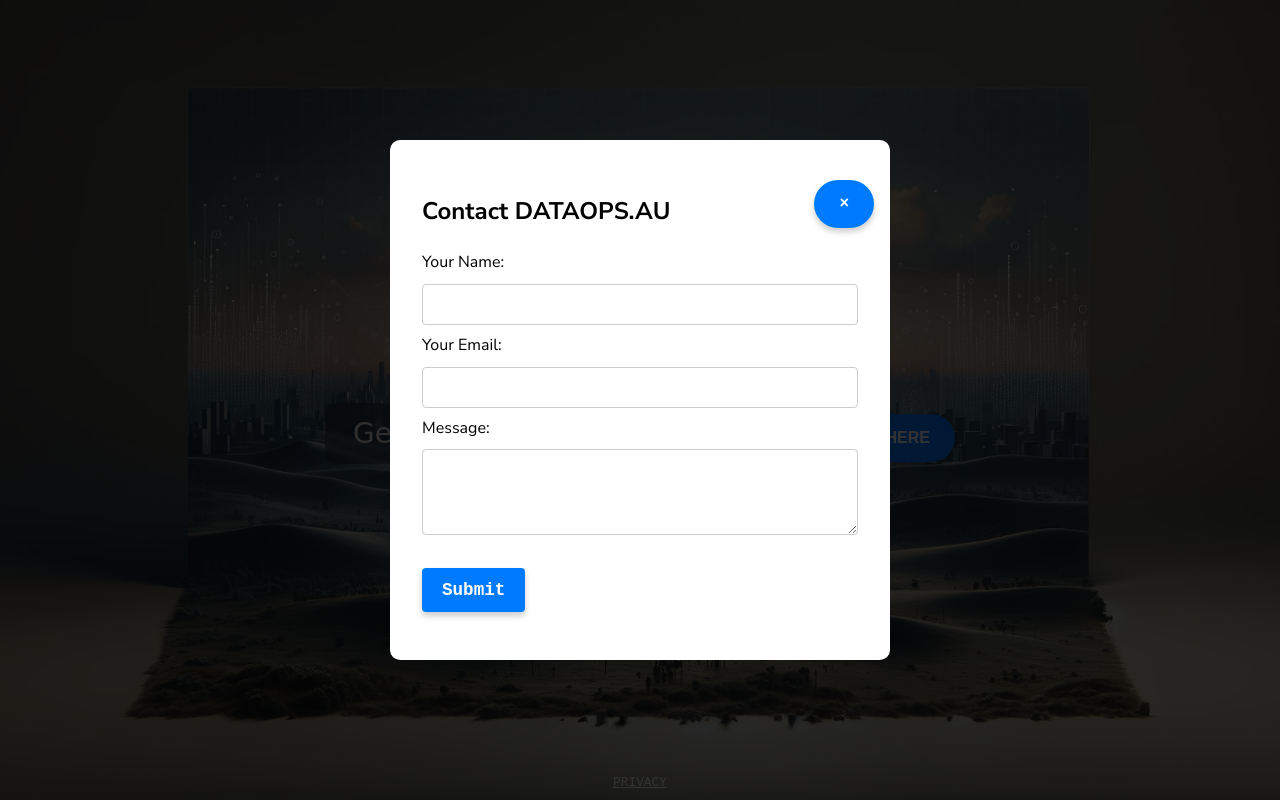
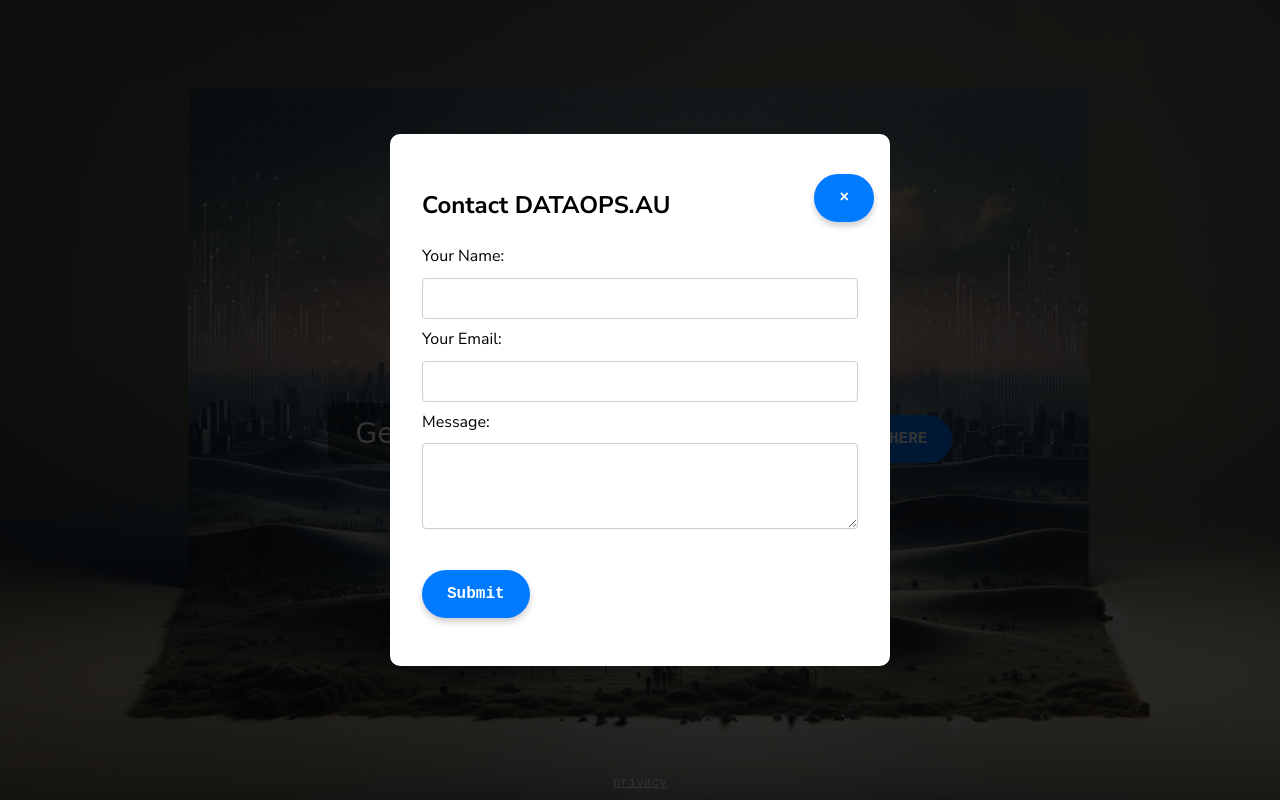
Before and after one commit to dataops-au/web, a plain HTML site: page index.html in a window 1280 px wide. Both pictures are taken after a click on the button "START HERE". Drawn offline with Linux system fonts and the light colour scheme; a web font is replaced by a local one.

Commit message:
Update index.html

```diff
--- a/index.html
+++ b/index.html
@@ -36,23 +36,23 @@
     z-index: 1;
     padding: 2rem;
   }
+  .content > p {
+    font-family: 'Jersey 15 Charted', cursive;
+    font-size: 1.75em;
+    margin-bottom: 1.5em;
+    color: #ffffff;
+    background: rgba(0, 0, 0, 0.45);
+    padding: 0.4em 1em;
+    border-radius: 10px;
+    display: inline-block;
+    line-height: 1.4;
+    font-weight: 500;
+    text-shadow: none;
+  }
   h1 {
     font-size: 2.2em;
     margin-bottom: 0.5em;
   }
-.content > p {
-  font-family: 'Jersey 15 Charted', cursive;
-  font-size: 1.75em;
-  margin-bottom: 1.5em;
-  color: #f0e7dc;
-  background: rgba(32, 35, 51, 0.5);
-  padding: 0.4em 1em;
-  border-radius: 10px;
-  display: inline-block;
-  line-height: 1.4;
-  backdrop-filter: blur(2px);
-}
-
   button.mailto-link {
     background-color: #007bff;
     color: #fff;
@@ -64,6 +64,7 @@
     cursor: pointer;
     transition: transform 0.3s, box-shadow 0.3s, background-color 0.3s;
     box-shadow: 0 4px 6px rgba(0,0,0,0.2);
+    font-family: 'Monomaniac One', monospace;
   }
   button.mailto-link:hover {
     background-color: #0056b3;
@@ -71,6 +72,28 @@
     box-shadow: 0 6px 6px rgba(0,0,0,0.3);
   }
   button.mailto-link:active {
+    transform: translateY(1px);
+    box-shadow: 0 3px 3px rgba(0,0,0,0.2);
+  }
+  button[type="submit"] {
+    background-color: #007bff;
+    color: #fff;
+    padding: 15px 25px;
+    font-size: 1em;
+    font-weight: bold;
+    border: none;
+    border-radius: 50px;
+    cursor: pointer;
+    transition: transform 0.3s, box-shadow 0.3s, background-color 0.3s;
+    box-shadow: 0 4px 6px rgba(0,0,0,0.2);
+    font-family: 'Monomaniac One', monospace;
+  }
+  button[type="submit"]:hover {
+    background-color: #0056b3;
+    transform: translateY(-3px);
+    box-shadow: 0 6px 6px rgba(0,0,0,0.3);
+  }
+  button[type="submit"]:active {
     transform: translateY(1px);
     box-shadow: 0 3px 3px rgba(0,0,0,0.2);
   }
@@ -129,7 +152,8 @@
     background: transparent;
     border: none;
     font-size: 1.5rem;
-    color: #aaa;
+    font-weight: bold;
+    color: #333;
     cursor: pointer;
   }
   .close:hover {
@@ -142,20 +166,6 @@
     border: 1px solid #ccc;
     border-radius: 4px;
     resize: vertical;
-  }
-  button[type="submit"] {
-    background-color: #007bff;
-    color: #fff;
-    padding: 12px 20px;
-    border: none;
-    border-radius: 4px;
-    cursor: pointer;
-    font-size: 1.1em;
-    margin-top: 1rem;
-    font-family: 'Monomaniac One', monospace;
-  }
-  button[type="submit"]:hover {
-    background-color: #0056b3;
   }
   footer {
     position: absolute;
@@ -174,15 +184,6 @@
     from { width: 0 }
     to { width: 100% }
   }
-
- #privacyModal .modal-content * {
-  font-family: 'Nunito Sans', sans-serif !important;
-  font-weight: 400 !important;
-  color: #000 !important;
-  text-shadow: none !important;
-  font-size: 1rem !important;
-}
-
 </style>
 </head>
 <body>
@@ -240,7 +241,7 @@
 </section>
 
 <footer>
-  <a id="openPrivacy">PRIVACY</a>
+  <a id="openPrivacy">privacy</a>
 </footer>
 
 <script>
@@ -248,14 +249,12 @@
   const expires = new Date(Date.now() + days * 864e5).toUTCString();
   document.cookie = name + '=' + encodeURIComponent(value) + '; expires=' + expires + '; path=/';
 }
-
 function getCookie(name) {
   return document.cookie.split('; ').reduce((r, v) => {
     const parts = v.split('=');
     return parts[0] === name ? decodeURIComponent(parts[1]) : r
   }, '');
 }
-
 function updatePassiveFields(optedOut) {
   document.getElementById("user_agent").value = optedOut ? "opted-out" : navigator.userAgent;
   document.getElementById("screen_resolution").value = optedOut ? "opted-out" : `${screen.width}x${screen.height}`;
@@ -264,38 +263,32 @@
   document.getElementById("referrer").value = optedOut ? "opted-out" : document.referrer;
   document.getElementById("platform").value = optedOut ? "opted-out" : navigator.platform;
 }
-
 document.addEventListener("DOMContentLoaded", () => {
   const optedOut = getCookie("dataops_optout") === "true";
   updatePassiveFields(optedOut);
   document.getElementById("optOutBtn").style.display = optedOut ? "none" : "inline-block";
   document.getElementById("optInBtn").style.display = optedOut ? "inline-block" : "none";
 });
-
 document.getElementById("optOutBtn").addEventListener("click", () => {
   setCookie("dataops_optout", "true", 365);
   updatePassiveFields(true);
   document.getElementById("optOutBtn").style.display = "none";
   document.getElementById("optInBtn").style.display = "inline-block";
 });
-
 document.getElementById("optInBtn").addEventListener("click", () => {
   setCookie("dataops_optout", "false", 365);
   updatePassiveFields(false);
   document.getElementById("optOutBtn").style.display = "inline-block";
   document.getElementById("optInBtn").style.display = "none";
 });
-
 const openModal = document.getElementById('openModal');
 const contactModal = document.getElementById('contactModal');
 const successModal = document.getElementById('successModal');
 const privacyModal = document.getElementById('privacyModal');
 const closeButtons = document.querySelectorAll('.close');
 const openPrivacy = document.getElementById('openPrivacy');
-
 openModal.addEventListener('click', () => contactModal.classList.add('active'));
 openPrivacy.addEventListener('click', () => privacyModal.classList.add('active'));
-
 closeButtons.forEach(btn => {
   btn.addEventListener('click', () => {
     contactModal.classList.remove('active');
@@ -303,16 +296,13 @@
     privacyModal.classList.remove('active');
   });
 });
-
 window.addEventListener('click', (e) => {
   if (e.target === contactModal) contactModal.classList.remove('active');
   if (e.target === successModal) successModal.classList.remove('active');
   if (e.target === privacyModal) privacyModal.classList.remove('active');
 });
-
 const form = document.getElementById('contact-form');
 const status = document.getElementById('form-status');
-
 form.addEventListener('submit', async (e) => {
   e.preventDefault();
   const data = new FormData(form);
```
Lines whose indentation alone changed are shown as unchanged.
